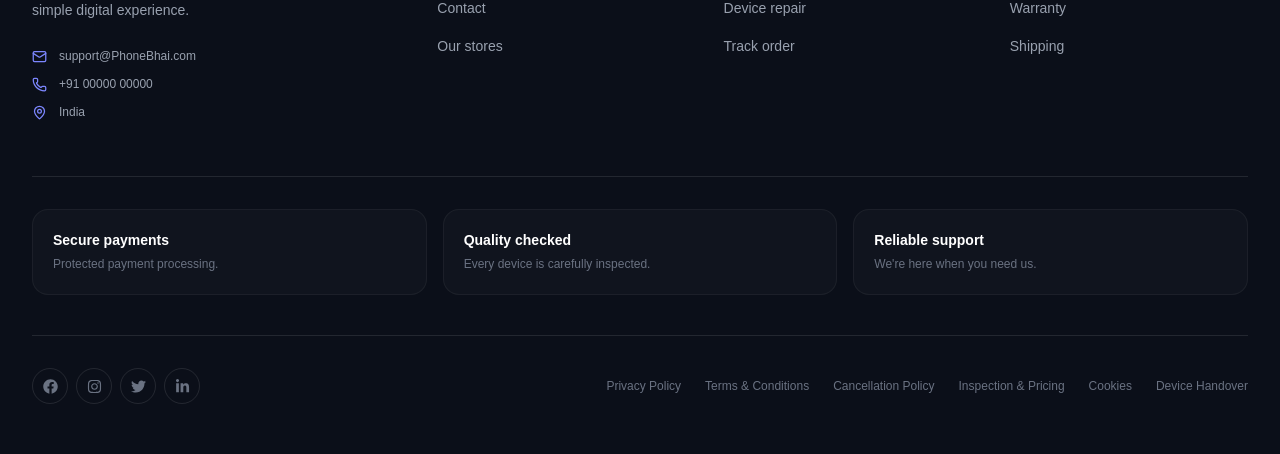
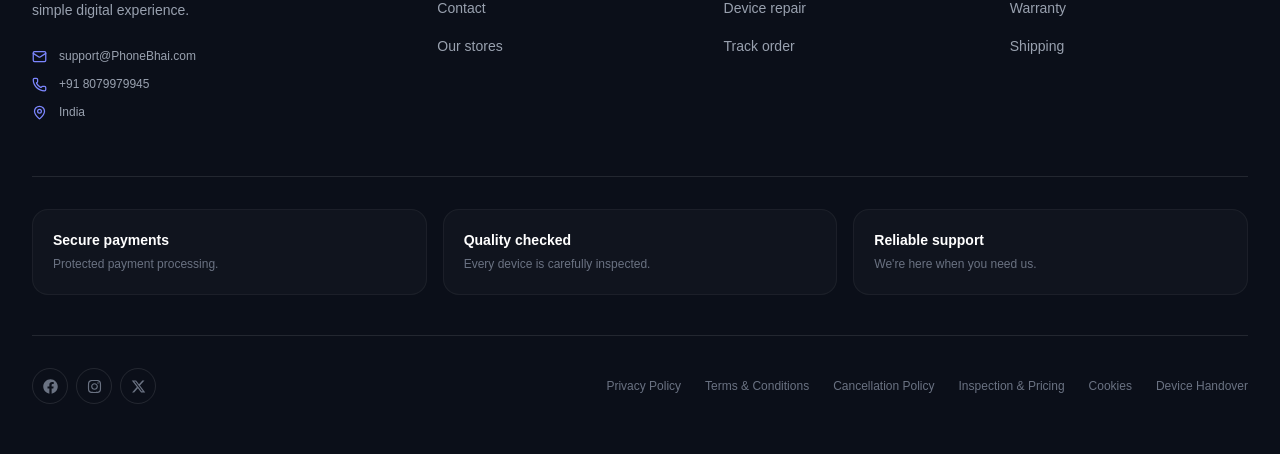
Before and after one commit to sibanipattanaik2000/sure_buy, a Next.js app: page / in a window 1280 px wide. Shown: the part 3836-4290 px from the top of the page. Built offline with nearby package versions, Linux system fonts and the light colour scheme.

Commit message:
footer updated

```diff
--- a/app/components/footer.tsx
+++ b/app/components/footer.tsx
@@ -91,7 +91,7 @@
 
               <ContactItem
                 icon={<Phone size={15} />}
-                text="+91 00000 00000"
+                text="+91 8079979945"
               />
 
               <ContactItem
@@ -163,29 +163,39 @@
 
 <div className="mt-10 flex flex-col gap-6 border-t border-white/10 pt-8 md:flex-row md:items-center md:justify-between">
 
-  {/* SOCIAL */}
+{/* SOCIAL */}
 
-  <div className="flex items-center gap-2">
-    <SocialButton
-      label="Facebook"
-      icon={<FaFacebook size={15} />}
-    />
+<div className="flex items-center gap-2">
+  <a
+    href="https://www.facebook.com/"
+    target="_blank"
+    rel="noopener noreferrer"
+    aria-label="Facebook"
+    className="flex h-9 w-9 items-center justify-center rounded-full border border-white/10 text-gray-500 transition duration-200 hover:border-white/20 hover:bg-white hover:text-black"
+  >
+    <FaFacebook size={15} />
+  </a>
 
-    <SocialButton
-      label="Instagram"
-      icon={<FaInstagram size={15} />}
-    />
+  <a
+    href="https://www.instagram.com/"
+    target="_blank"
+    rel="noopener noreferrer"
+    aria-label="Instagram"
+    className="flex h-9 w-9 items-center justify-center rounded-full border border-white/10 text-gray-500 transition duration-200 hover:border-white/20 hover:bg-white hover:text-black"
+  >
+    <FaInstagram size={15} />
+  </a>
 
-    <SocialButton
-      label="Twitter"
-      icon={<FaTwitter size={15} />}
-    />
-
-    <SocialButton
-      label="LinkedIn"
-      icon={<FaLinkedinIn size={15} />}
-    />
-  </div>
+  <a
+    href="https://x.com/"
+    target="_blank"
+    rel="noopener noreferrer"
+    aria-label="X"
+    className="flex h-9 w-9 items-center justify-center rounded-full border border-white/10 text-gray-500 transition duration-200 hover:border-white/20 hover:bg-white hover:text-black"
+  >
+    <FaXTwitter size={15} />
+  </a>
+</div>
 
   {/* LEGAL */}
 
```
